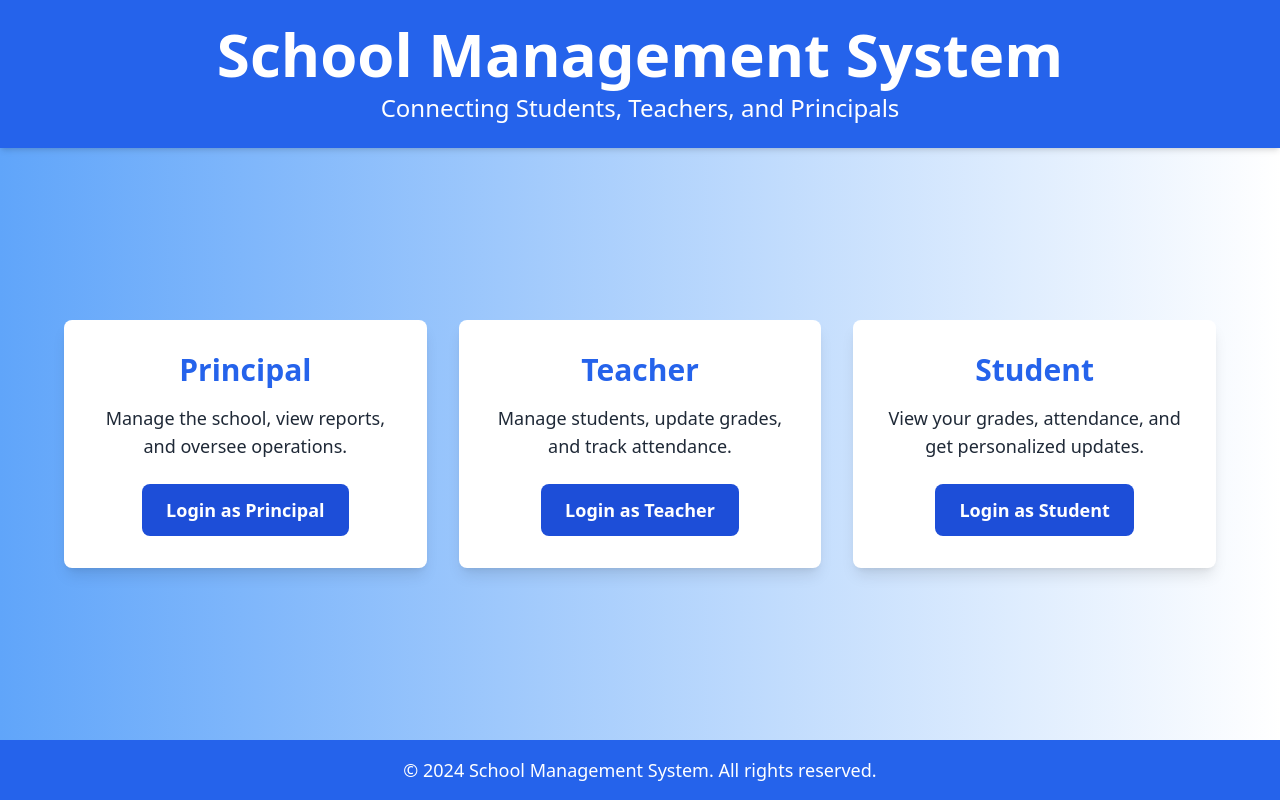
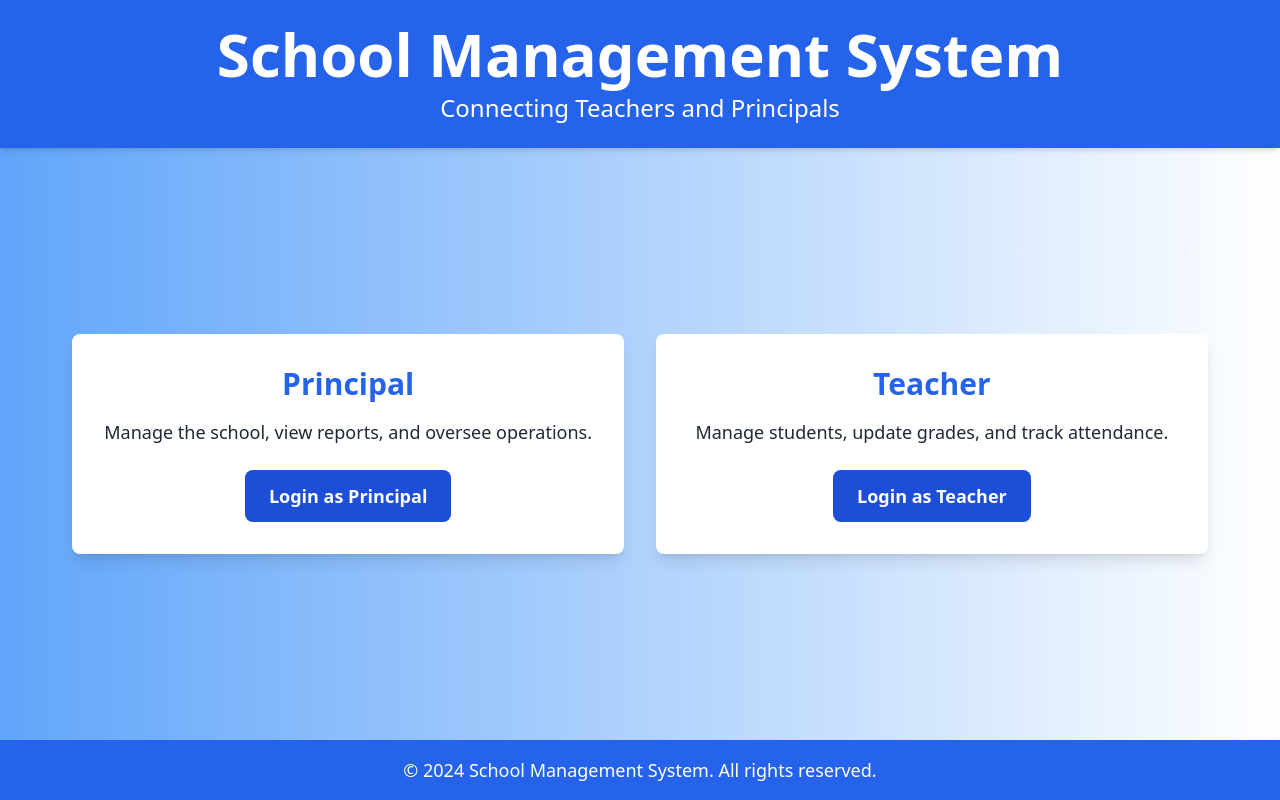
Before and after one commit to dendroid3/school_management_client, a React (Vite) app: page / in a window 1280 px wide. Built offline with nearby package versions, Linux system fonts and the light colour scheme; the HTML template or start-up script is replaced by a standard one.

Commit message:
removed student

```diff
--- a/src/components/LandingPage.jsx
+++ b/src/components/LandingPage.jsx
@@ -3,20 +3,22 @@ import { useNavigate } from 'react-router-dom';
 
 const LandingPage = () => {
   const [isPrincipalLogin, setIsPrincipalLogin] = useState(false);
-  const [isTeacherStudentLogin, setIsTeacherStudentLogin] = useState(false);
+  const [isTeacherLogin, setIsTeacherLogin] = useState(false);
   const [isSignup, setIsSignup] = useState(false);
   const navigate = useNavigate();
 
+  // Mock login for Principal
   const handlePrincipalLogin = (e) => {
     e.preventDefault();
-    // Logic for principal login (later connect to backend)
-    navigate('/dashboard');
+    // Logic for principal login (connect to backend later)
+    navigate('/dashboard'); // Redirect to principal dashboard
   };
 
-  const handleTeacherStudentLogin = (e) => {
+  // Mock login for Teacher
+  const handleTeacherLogin = (e) => {
     e.preventDefault();
-    // Logic for teacher/student login (later connect to backend)
-    navigate(isSignup ? '/signup' : '/teacher-dashboard');
+    // Logic for teacher login (connect to backend later)
+    navigate('/teacher-dashboard'); // Redirect to teacher dashboard
   };
 
   return (
@@ -24,13 +26,14 @@ const LandingPage = () => {
       {/* Header */}
       <header className="bg-blue-600 text-white p-6 text-center shadow-md">
         <h1 className="text-6xl font-extrabold">School Management System</h1>
-        <p className="text-2xl mt-2">Connecting Students, Teachers, and Principals</p>
+        <p className="text-2xl mt-2">Connecting Teachers and Principals</p>
       </header>
 
       {/* Main content */}
       <main className="flex-grow flex flex-col items-center justify-center space-y-8 p-6">
-        {!isPrincipalLogin && !isTeacherStudentLogin && (
-          <section className="grid grid-cols-1 md:grid-cols-3 gap-8 max-w-6xl mx-auto">
+        {/* Initial Options: Choose between Principal or Teacher */}
+        {!isPrincipalLogin && !isTeacherLogin && (
+          <section className="grid grid-cols-1 md:grid-cols-2 gap-8 max-w-6xl mx-auto">
             {/* Principal Section */}
             <div className="bg-white text-gray-800 p-8 rounded-lg shadow-lg text-center transition-transform transform hover:scale-105">
               <h2 className="text-3xl font-bold mb-4 text-blue-600">Principal</h2>
@@ -49,21 +52,9 @@ const LandingPage = () => {
               <p className="text-lg mb-6">Manage students, update grades, and track attendance.</p>
               <button
                 className="bg-blue-700 hover:bg-blue-900 text-white font-semibold py-3 px-6 rounded-lg text-lg"
-                onClick={() => setIsTeacherStudentLogin(true)}
+                onClick={() => setIsTeacherLogin(true)}
               >
                 Login as Teacher
-              </button>
-            </div>
-
-            {/* Student Section */}
-            <div className="bg-white text-gray-800 p-8 rounded-lg shadow-lg text-center transition-transform transform hover:scale-105">
-              <h2 className="text-3xl font-bold mb-4 text-blue-600">Student</h2>
-              <p className="text-lg mb-6">View your grades, attendance, and get personalized updates.</p>
-              <button
-                className="bg-blue-700 hover:bg-blue-900 text-white font-semibold py-3 px-6 rounded-lg text-lg"
-                onClick={() => setIsTeacherStudentLogin(true)}
-              >
-                Login as Student
               </button>
             </div>
           </section>
@@ -104,11 +95,11 @@ const LandingPage = () => {
           </form>
         )}
 
-        {/* Teacher/Student Sign-In/Sign-Up Form */}
-        {isTeacherStudentLogin && (
-          <form className="bg-white p-8 rounded-lg shadow-lg max-w-lg w-full" onSubmit={handleTeacherStudentLogin}>
+        {/* Teacher Login Form */}
+        {isTeacherLogin && (
+          <form className="bg-white p-8 rounded-lg shadow-lg max-w-lg w-full" onSubmit={handleTeacherLogin}>
             <h2 className="text-2xl font-bold text-blue-600 mb-6">
-              {isSignup ? 'Sign Up' : 'Login'} as {isSignup ? 'Teacher/Student' : 'Teacher/Student'}
+              {isSignup ? 'Sign Up' : 'Login'} as Teacher
             </h2>
             <div className="mb-4">
               <label htmlFor="email" className="block text-lg font-semibold mb-2">Email</label>
@@ -134,7 +125,7 @@ const LandingPage = () => {
             <button
               type="button"
               className="text-blue-600 mt-4 underline"
-              onClick={() => setIsTeacherStudentLogin(false)}
+              onClick={() => setIsTeacherLogin(false)}
             >
               Go Back
             </button>
```
Also changed, not shown: src/App.jsx (line endings or trailing spaces).
